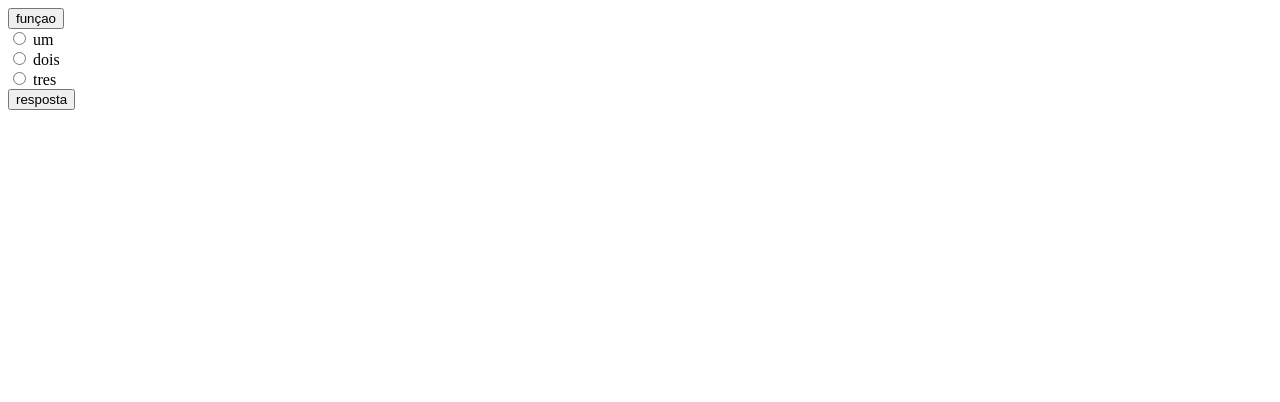
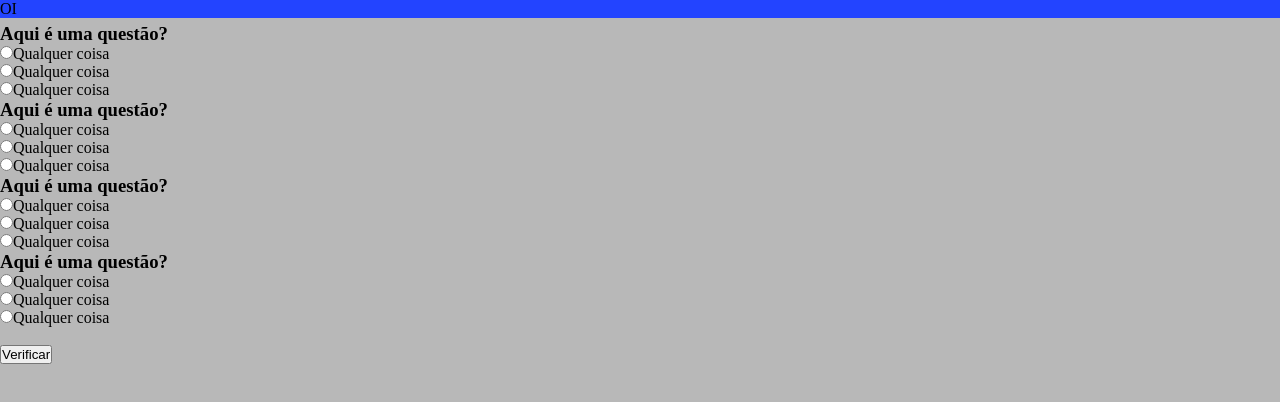
Before and after one commit to kkkkkkananda/ep4, a plain HTML site: page index.html in a window 1280 px wide. Drawn offline with Linux system fonts and the light colour scheme.

Commit message:
Add files via upload

```diff
--- a/index.html
+++ b/index.html
@@ -1,19 +1,45 @@
 <!DOCTYPE html>
-<html lang="en">
+<html lang="pt-br">
 <head>
     <meta charset="UTF-8">
     <meta name="viewport" content="width=device-width, initial-scale=1.0">
     <title>Document</title>
-    <link rell="stylesheet" href="stylesheet">
+    <link rel="stylesheet" href="style.css">
+    <title>Questionario</title>
 </head>
-<body onload="função_um()">
-    <button type="button" onclic="função_dois()">funçao</button>
-    <script src="scrips"></script>
+
+<body>
+    <header>OI</header>
+    <main>
     <form>
-        <input type="radio" name="oi" id="correta"> um <br>
-        <input type="radio" name="oi" id="correta"> dois <br>
-        <input type="radio" name="oi" id="incorreta"> tres <br>
-        <button type="button">resposta</button>
-        </form>
+        <h3>Aqui é uma questão?</h3>
+        <input type="radio" name="resposta" value="correto">Qualquer coisa <br>
+        <input type="radio" name="resposta" value="incorreta">Qualquer coisa <br>
+        <input type="radio" name="resposta" value="incorreta">Qualquer coisa <br>
+        <p id="resultado_1"></p>
+
+        <h3>Aqui é uma questão?</h3>
+        <input type="radio" name="resposta2" value="correto">Qualquer coisa <br>
+        <input type="radio" name="resposta2" value="incorreta">Qualquer coisa <br>
+        <input type="radio" name="resposta2" value="incorreta">Qualquer coisa <br>
+        <p id="resultado_2"></p>
+
+        <h3>Aqui é uma questão?</h3>
+        <input type="radio" name="resposta3" value="correto">Qualquer coisa <br>
+        <input type="radio" name="resposta3" value="incorreta">Qualquer coisa <br>
+        <input type="radio" name="resposta3" value="incorreta">Qualquer coisa <br>
+        <p id="resultado_3"></p>
+
+        <h3>Aqui é uma questão?</h3>
+        <input type="radio" name="resposta4" value="correto">Qualquer coisa <br>
+        <input type="radio" name="resposta4" value="incorreta">Qualquer coisa <br>
+        <input type="radio" name="resposta4" value="incorreta">Qualquer coisa <br>
+        <p id="resultado_4"></p><br>
+        <button type="button" onclick="botaozinho_resposta()">Verificar</button>
+
+    </form>
+    </main>
+    <script src="scrips.js"></script>
+    <footer></footer>
 </body>
 </html>
--- a/scrips.js
+++ b/scrips.js
@@ -1,6 +1,37 @@
-function função_um(){
-    alert("isso é um alerta!");
+function botaozinho_resposta() {
+    var respostaUsuario1 = document.querySelector('input[name="resposta"]:checked');
+    var respostaUsuario2 = document.querySelector('input[name="resposta2"]:checked');
+    var respostaUsuario3 = document.querySelector('input[name="resposta3"]:checked');
+    var respostaUsuario4 = document.querySelector('input[name="resposta4"]:checked');
+
+
+    if(respostaUsuario1 && respostaUsuario2 && respostaUsuario3 && respostaUsuario4){
+        if(respostaUsuario1.value === "correto"){
+            document.getElementById("resultado_1").innerHTML = "acertou";
+        }
+        else{
+            document.getElementById("resultado_1").innerHTML = "ERROU!!!";
+        }
+        if(respostaUsuario2.value === "correto"){
+            document.getElementById("resultado_2").innerHTML = "acertou";
+        }
+        else{
+            document.getElementById("resultado_2").innerHTML = "ERROU!!!";
+        }
+        if(respostaUsuario3.value === "correto"){
+            document.getElementById("resultado_3").innerHTML = "acertou";
+        }
+        else{
+            document.getElementById("resultado_3").innerHTML = "ERROU!!!";
+        }
+        if(respostaUsuario4.value === "correto"){
+            document.getElementById("resultado_4").innerHTML = "acertou";
+        }
+        else{
+            document.getElementById("resultado_4").innerHTML = "ERROU!!!";
+        }
+    }
+    else{
+        alert("Não deixar questões em aberto!");
+    }
 }
-function função_dois(){
-    prompt("escreva seu nome");
-}
--- a/style.css
+++ b/style.css
@@ -1,4 +1,29 @@
+*{
+    margin: 0;
+    padding: 0;
+}
+body{
+    background-color: rgb(184, 184, 184);
+    grid-gap: 5px;
+    display: grid;
+    grid-template-areas:
+        "cab cab"
+        "pri pri"
+        "rod rod";
+    grid-template-columns:20% auto;
+    grid-template-rows: auto 1000px auto;
+}
+
 header{
     grid-area: cab;
-    display: flex;
+    width: 100%;
+    background-color: rgb(35, 68, 255);
 }
+
+main{
+    grid-area: pri;
+}
+footer{
+    grid-area: rod;
+    background-color:rgb(35, 68, 255);
+}
```
